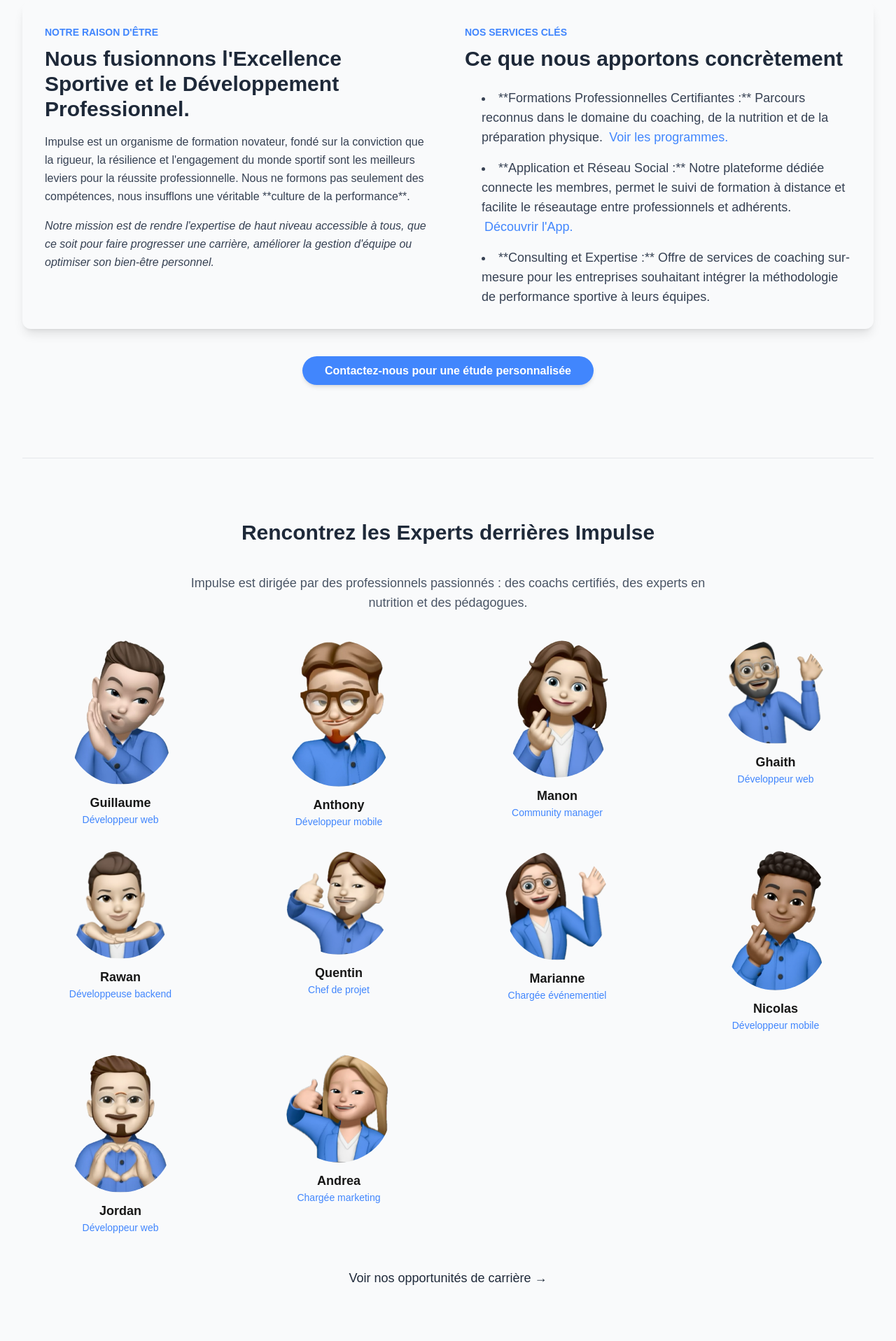
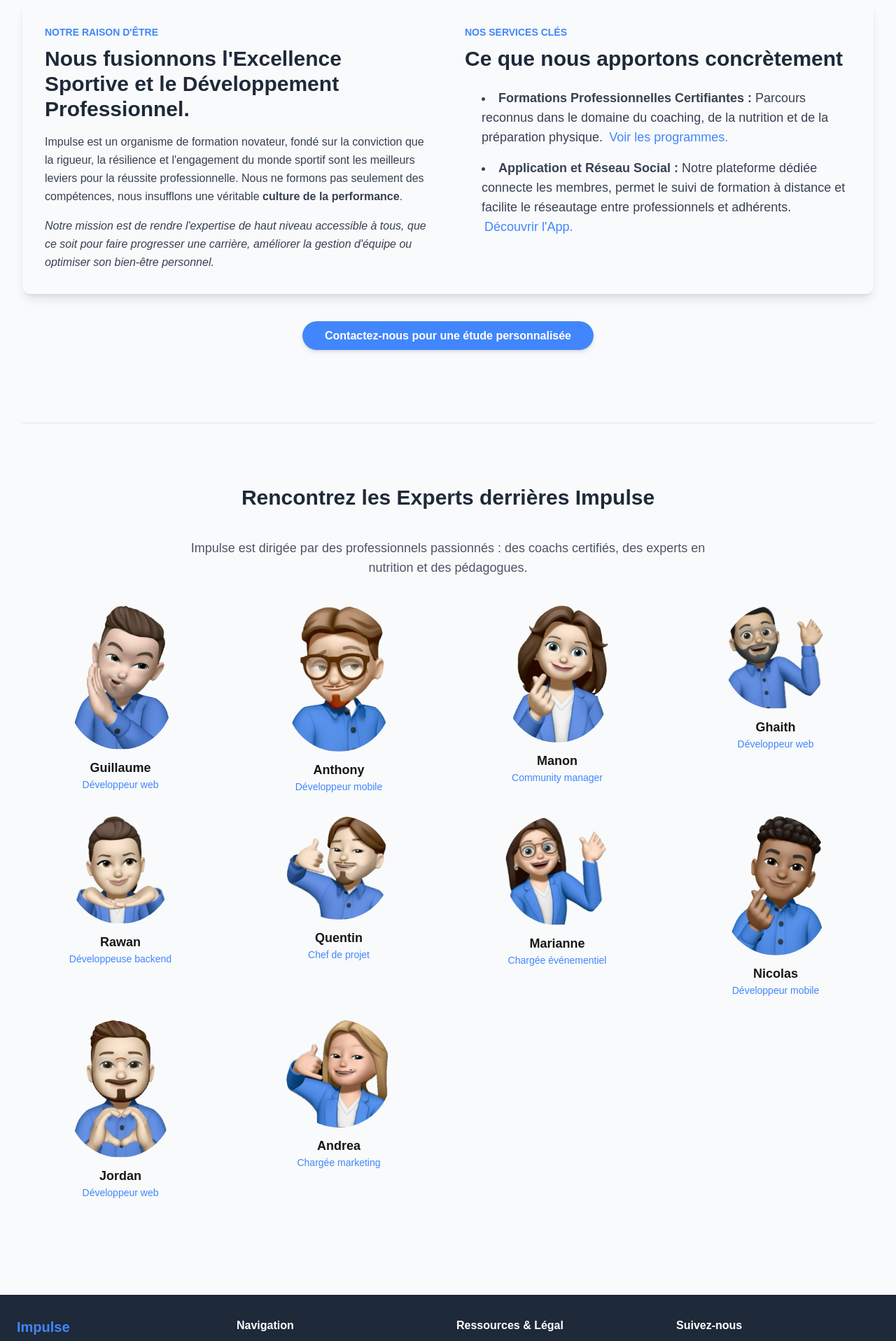
Before and after one commit to jordanQuin/impulseVitrine, a Next.js app in the folder impulse/: page /qui-sommes-nous in a window 1280 px wide. Shown: the part 220-2136 px from the top of the page at 70% size. Built offline with nearby package versions, Linux system fonts and the light colour scheme.

Commit message:
clean page qui nous somme ?

```diff
--- a/impulse/app/qui-sommes-nous/page.tsx
+++ b/impulse/app/qui-sommes-nous/page.tsx
@@ -23,7 +23,7 @@ export default function QuiSommesNousPage() {
                         Nous fusionnons l'Excellence Sportive et le Développement Professionnel.
                     </h2>
                     <p className="text-gray-700 mb-4 leading-relaxed">
-                        Impulse est un organisme de formation novateur, fondé sur la conviction que la rigueur, la résilience et l'engagement du monde sportif sont les meilleurs leviers pour la réussite professionnelle. Nous ne formons pas seulement des compétences, nous insufflons une véritable **culture de la performance**.
+                        Impulse est un organisme de formation novateur, fondé sur la conviction que la rigueur, la résilience et l'engagement du monde sportif sont les meilleurs leviers pour la réussite professionnelle. Nous ne formons pas seulement des compétences, nous insufflons une véritable <strong>culture de la performance</strong>.
                     </p>
                     <p className="text-gray-700 italic leading-relaxed">
                         Notre mission est de rendre l'expertise de haut niveau accessible à tous, que ce soit pour faire progresser une carrière, améliorer la gestion d'équipe ou optimiser son bien-être personnel.
@@ -40,13 +40,10 @@ export default function QuiSommesNousPage() {
                     {/* UTILISATION DE BULLET POINTS CLASSIQUES ET TAILWIND POUR L'ESPACEMENT */}
                     <ul className="space-y-4 text-gray-700 text-lg list-disc list-inside ml-4">
                         <li className="pl-2">
-                            **Formations Professionnelles Certifiantes :** Parcours reconnus dans le domaine du coaching, de la nutrition et de la préparation physique. <Link href="/formation" className={`font-medium text-[${primaryColor}] hover:underline ml-1`}>Voir les programmes.</Link>
+                            <strong>Formations Professionnelles Certifiantes :</strong> Parcours reconnus dans le domaine du coaching, de la nutrition et de la préparation physique. <Link href="/formation" className={`font-medium text-[${primaryColor}] hover:underline ml-1`}>Voir les programmes.</Link>
                         </li>
                         <li className="pl-2">
-                            **Application et Réseau Social :** Notre plateforme dédiée connecte les membres, permet le suivi de formation à distance et facilite le réseautage entre professionnels et adhérents. <Link href="/appli" className={`font-medium text-[${primaryColor}] hover:underline ml-1`}>Découvrir l'App.</Link>
-                        </li>
-                        <li className="pl-2">
-                            **Consulting et Expertise :** Offre de services de coaching sur-mesure pour les entreprises souhaitant intégrer la méthodologie de performance sportive à leurs équipes.
+                            <strong>Application et Réseau Social :</strong> Notre plateforme dédiée connecte les membres, permet le suivi de formation à distance et facilite le réseautage entre professionnels et adhérents. <Link href="/appli" className={`font-medium text-[${primaryColor}] hover:underline ml-1`}>Découvrir l'App.</Link>
                         </li>
                     </ul>
                 </div>
@@ -125,15 +122,6 @@ export default function QuiSommesNousPage() {
                     <p className={`text-sm text-[${primaryColor}]`}>Chargée marketing</p>
                 </div>
             </div>
-
-             <div className="text-center mt-12">
-                <Link
-                    href="/carrieres"
-                    className="inline-flex items-center text-lg font-medium text-gray-800 hover:text-blue-600 transition"
-                >
-                    Voir nos opportunités de carrière &rarr;
-                </Link>
-            </div>
         </section>
 
       </div>
```
